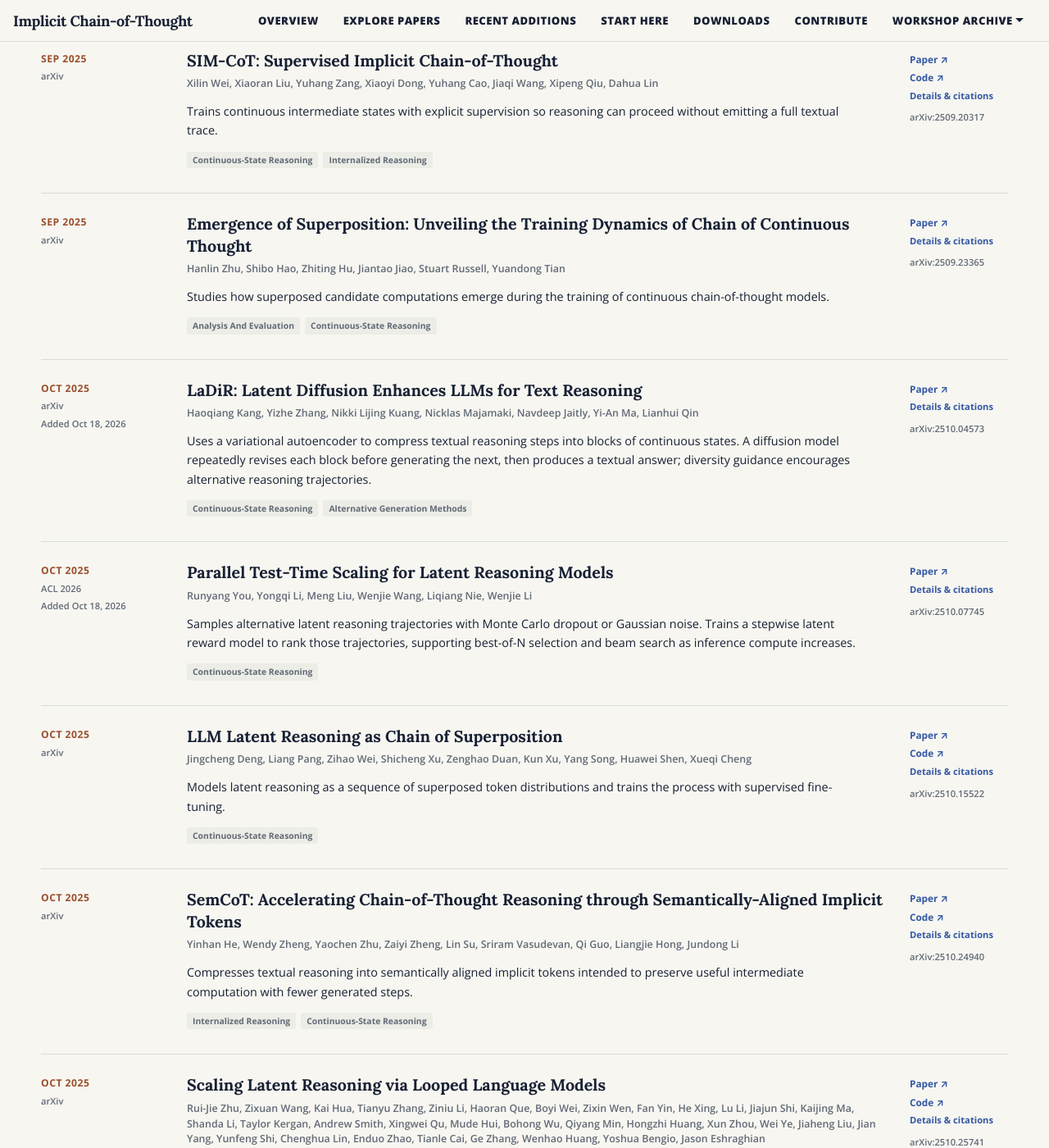
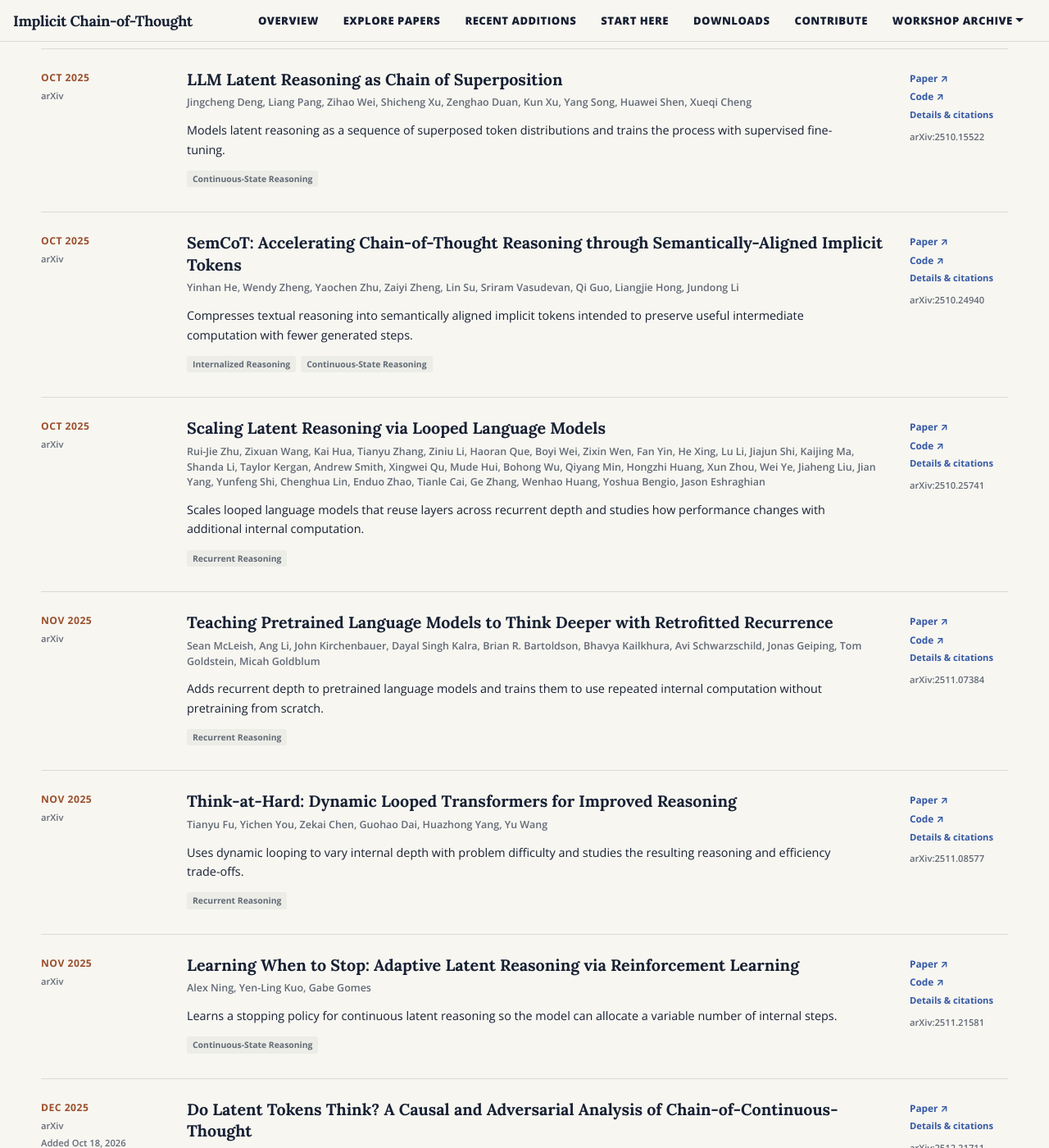
Before and after one commit to latent-implicit-thinking/latent-implicit-thinking.github.io, a Jekyll site: the page built from papers.md, in a window 1280 px wide and 1400 px high, scrolled down 13329 px. Shown: the whole window at 82% size. Built offline with Jekyll 4.4.1, drawn with Linux system fonts in a browser that asks for light colours; some of the changed text lies outside the part shown.

Commit message:
Complete full-text review of pending reading-list papers

```diff
--- a/_data/meta.yml
+++ b/_data/meta.yml
@@ -1,5 +1,5 @@
 name: "Implicit Chain-of-Thought research map"
-version: "0.8.0"
+version: "0.8.1"
 updated_at: "2026-10-18"
 search_refreshed_at: "2026-10-18"
 latest_included_first_public: "2026-10-15"
--- a/_data/papers.yml
+++ b/_data/papers.yml
@@ -518,23 +518,6 @@
   summary: "Interleaves continuous concept representations with text during pretraining so language models learn to compute over concepts as well as tokens."
   provenance: "Awesome-Latent-CoT"
 
-- id: "2502.12134"
-  title: "SoftCoT: Soft Chain-of-Thought for Efficient Reasoning with LLMs"
-  authors: "Yige Xu, Xu Guo, Zhiwei Zeng, Chunyan Miao"
-  first_public: "2025-02-17"
-  venue: "arXiv"
-  arxiv: "2502.12134"
-  paper_url: "https://arxiv.org/abs/2502.12134"
-  lens: [continuous]
-  representation: [continuous-state]
-  computation: [token-wise]
-  training: [inference-only]
-  questions: [capability, efficiency]
-  evidence: [empirical]
-  modality: [language]
-  summary: "Uses a small assistant model to produce hidden-state thought tokens, then maps them into inputs for a main language model. Both models keep their weights fixed; only the mapping is trained."
-  provenance: "Primary-source literature search, 2026-09-04"
-
 - id: "2502.13842"
   title: "Inner Thinking Transformer: Leveraging Dynamic Depth Scaling to Foster Adaptive Internal Thinking"
   authors: "Yilong Chen, Junyuan Shang, Zhenyu Zhang, Yanxi Xie, Jiawei Sheng, Tingwen Liu, Shuohuan Wang, Yu Sun, Hua Wu, Haifeng Wang"
@@ -653,23 +636,6 @@
   modality: [language]
   summary: "Adds hidden decoding tokens during pretraining, then discards their key/value cache entries after use. Keeps the original tokens' entries to preserve longer-range context."
   provenance: "Primary-source literature search, 2026-09-04"
-
-- id: "2505.12514"
-  title: "Reasoning by Superposition: A Theoretical Perspective on Chain of Continuous Thought"
-  authors: "Hanlin Zhu, Shibo Hao, Zhiting Hu, Jiantao Jiao, Stuart Russell, Yuandong Tian"
-  first_public: "2025-05-18"
-  venue: "arXiv"
-  arxiv: "2505.12514"
-  paper_url: "https://arxiv.org/abs/2505.12514"
-  lens: [analysis, continuous]
-  representation: [continuous-state]
-  computation: [parallel]
-  training: [analysis-only]
-  questions: [theory, capability]
-  evidence: [formal]
-  modality: [symbolic]
-  summary: "Develops a theoretical account of how continuous thoughts can superpose and propagate multiple candidate reasoning paths in parallel."
-  provenance: "Awesome-Latent-CoT"
 
 - id: "2505.12629"
   title: "Enhancing Latent Computation in Transformers with Latent Tokens"
@@ -1105,23 +1071,6 @@
   summary: "Trains continuous intermediate states with explicit supervision so reasoning can proceed without emitting a full textual trace."
   provenance: "Primary-source literature search, 2026-09-04"
 
-- id: "2509.23365"
-  title: "Emergence of Superposition: Unveiling the Training Dynamics of Chain of Continuous Thought"
-  authors: "Hanlin Zhu, Shibo Hao, Zhiting Hu, Jiantao Jiao, Stuart Russell, Yuandong Tian"
-  first_public: "2025-09-27"
-  venue: "arXiv"
-  arxiv: "2509.23365"
-  paper_url: "https://arxiv.org/abs/2509.23365"
-  lens: [analysis, continuous]
-  representation: [continuous-state]
-  computation: [parallel]
-  training: [analysis-only]
-  questions: [theory, capability]
-  evidence: [formal, empirical]
-  modality: [symbolic]
-  summary: "Studies how superposed candidate computations emerge during the training of continuous chain-of-thought models."
-  provenance: "Primary-source literature search, 2026-09-04"
-
 - id: "2510.04573"
   title: "LaDiR: Latent Diffusion Enhances LLMs for Text Reasoning"
   authors: "Haoqiang Kang, Yizhe Zhang, Nikki Lijing Kuang, Nicklas Majamaki, Navdeep Jaitly, Yi-An Ma, Lianhui Qin"
@@ -1138,24 +1087,6 @@
   evidence: ["empirical"]
   modality: ["language","symbolic"]
   summary: "Uses a variational autoencoder to compress textual reasoning steps into blocks of continuous states. A diffusion model repeatedly revises each block before generating the next, then produces a textual answer; diversity guidance encourages alternative reasoning trajectories."
-  provenance: "Awesome-Latent-CoT; primary sources checked 2026-10-18"
-
-- id: "2510.07745"
-  title: "Parallel Test-Time Scaling for Latent Reasoning Models"
-  authors: "Runyang You, Yongqi Li, Meng Liu, Wenjie Wang, Liqiang Nie, Wenjie Li"
-  first_public: "2025-10-09"
-  added_at: "2026-10-18"
-  venue: "ACL 2026"
-  arxiv: "2510.07745"
-  paper_url: "https://arxiv.org/abs/2510.07745"
-  lens: ["continuous"]
-  representation: ["continuous-state"]
-  computation: ["token-wise","parallel","search"]
-  training: ["supervised"]
-  questions: ["scaling","capability","efficiency"]
-  evidence: ["empirical","scaling"]
-  modality: ["language","symbolic"]
-  summary: "Samples alternative latent reasoning trajectories with Monte Carlo dropout or Gaussian noise. Trains a stepwise latent reward model to rank those trajectories, supporting best-of-N selection and beam search as inference compute increases."
   provenance: "Awesome-Latent-CoT; primary sources checked 2026-10-18"
 
 - id: "2510.15522"
@@ -1738,23 +1669,6 @@
   summary: "Studies which transformer components should recur and introduces MixerLoop, which repeats the sequence mixer while applying the dense feed-forward component once."
   provenance: "Primary-source literature search, 2026-09-05"
 
-- id: "2608.27265"
-  title: "SCIT: Testing Causal Cache Carriers in Latent Chain-of-Thought Models"
-  authors: "Yi Ding, Lijun Huang, Menglin Yang"
-  first_public: "2026-08-27"
-  venue: "arXiv"
-  arxiv: "2608.27265"
-  paper_url: "https://arxiv.org/abs/2608.27265"
-  lens: [analysis, continuous]
-  representation: [cache-memory, continuous-state]
-  computation: [stateful, token-wise]
-  training: [analysis-only]
-  questions: [interpretability, evaluation, limitations]
-  evidence: [empirical, mechanistic, boundary]
-  modality: [language, symbolic]
-  summary: "Swaps parts of the transformer’s key/value cache between related problems to test which stored states affect the answer. Finds that the relevant cache components differ by model and task."
-  provenance: "Primary-source literature search, 2026-09-05"
-
 - id: "2608.29956"
   title: "Detecting Hidden Chain-of-Thought in Large Language Models with Linguistic, Behavioral, and Mechanistic Indicators"
   authors: "Armaan Singh, Ryan Trinh Le, Jasmine Kaur, Abdullah Sultan, Edward Lue Chee Lip, Kiran Nijjer, Adnan Ahmed, Vasu Sharma"
@@ -1790,23 +1704,6 @@
   modality: ["symbolic"]
   summary: "Uses state interventions, probes, and feature ablations to study how hierarchical recurrent models solve Sudoku, mazes, and ARC tasks. Compares hierarchical and single-state recurrence, and distinguishes information that can be read from a state from information that causally affects an answer."
   provenance: "Primary-source literature search, 2026-10-18"
-
-- id: "2608.31069"
-  title: "A Model with No Head and Many Thoughts"
-  authors: "Nikita Koriagin, Yaroslav Aksenov, George Bredis, Gleb Gerasimov, Nikita Balagansky, Daniil Gavrilov"
-  first_public: "2026-08-31"
-  venue: "arXiv"
-  arxiv: "2608.31069"
-  paper_url: "https://arxiv.org/abs/2608.31069"
-  lens: [continuous]
-  representation: [continuous-state]
-  computation: [token-wise]
-  training: [supervised]
-  questions: [capability, efficiency]
-  evidence: [empirical]
-  modality: [language, symbolic]
-  summary: "Replaces the vocabulary head during intermediate reasoning with a lightweight projector, allowing autoregressive reasoning steps to remain in embedding space."
-  provenance: "Primary-source literature search, 2026-09-05"
 
 - id: "2609.00874"
   title: "A Score Is Not a Policy: Measuring the Value of Adaptive Revision"
@@ -1894,23 +1791,6 @@
   evidence: [empirical, mechanistic, probing]
   modality: [language]
   summary: "Tracks information that can be decoded from, and altered within, repeated transformer layers. Finds that Ouro reconstructs this information each loop, while Huginn carries it forward."
-  provenance: "Primary-source literature search, 2026-09-05"
-
-- id: "2609.03090"
-  title: "The Gradient Does Not See Rank: Rank-Indifference in Matrix-CODI on ProsQA"
-  authors: "Samuel Larson"
-  first_public: "2026-09-02"
-  venue: "arXiv"
-  arxiv: "2609.03090"
-  paper_url: "https://arxiv.org/abs/2609.03090"
-  lens: [analysis, continuous]
-  representation: [continuous-state]
-  computation: [token-wise, parallel]
-  training: [analysis-only]
-  questions: [interpretability, theory, limitations]
-  evidence: [empirical, mechanistic, boundary]
-  modality: [symbolic]
-  summary: "Tests whether matrix rank measures parallel reasoning in Matrix-CODI. Reducing rank barely changes accuracy in the tested settings, and similar results in control models caution against treating rank as evidence of parallel reasoning."
   provenance: "Primary-source literature search, 2026-09-05"
 
 - id: "2609.03379"
--- a/_data/releases.yml
+++ b/_data/releases.yml
@@ -1,3 +1,12 @@
+- version: "0.8.1"
+  date: "2026-10-18"
+  title: "Reading-list review"
+  changes:
+    - "Completed a full-text review of 16 papers, checking published versions where available. Retained nine and removed seven from the curated collection; no papers were added."
+    - "Updated the reading list, topic downloads and citation exports together. The collection now contains 207 papers plus eight background papers."
+  added_papers: []
+  removed_papers: ["2502.12134","2505.12514","2509.23365","2510.07745","2608.27265","2608.31069","2609.03090"]
+
 - version: "0.8.0"
   date: "2026-10-18"
   title: "Individual paper pages and citation choices"
```
